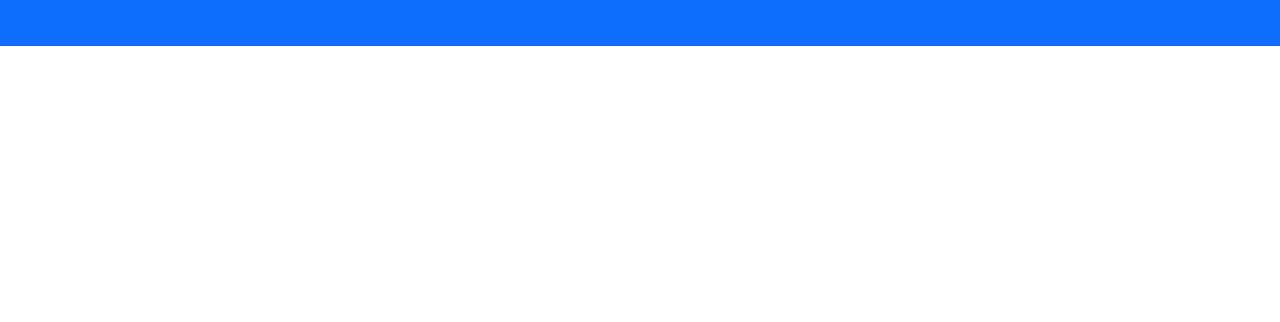
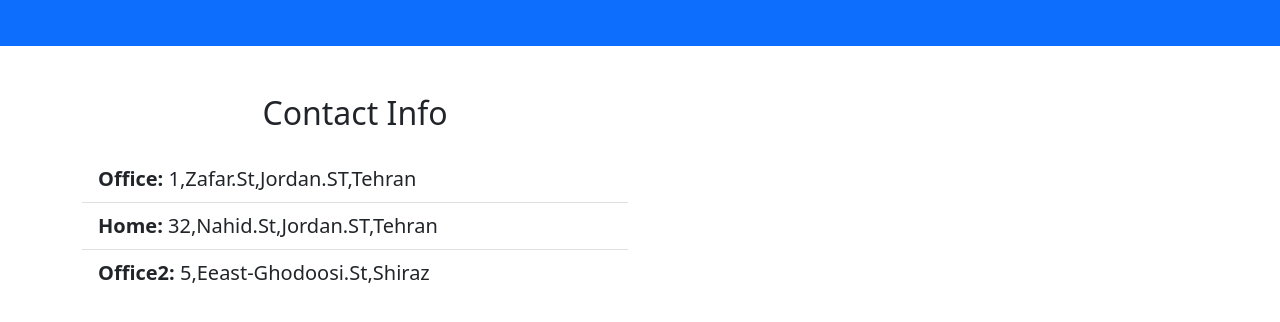
Before and after one commit to hamidzare71/sampleProject, a plain HTML site: page bootstrap/index.html in a window 1280 px wide. Shown: the part 3194-3516 px from the top of the page. Before the commit the page ends 3240 px from the top, so only its background shows below. Drawn offline with nearby package versions, Linux system fonts and the light colour scheme.

Commit message:
contact, no map

```diff
--- a/bootstrap/index.html
+++ b/bootstrap/index.html
@@ -454,6 +454,32 @@
       <!-- end-container -->
     </section>
 
+    <!-- contacts -->
+    <section class="p-5">
+      <div class="container">
+        <div class="row g-4">
+          <div class="col-md">
+            <h2 class="text-center mb-4">Contact Info</h2>
+            <ul class="list-group list-group-flush lead">
+              <li class="list-group-item">
+                <span class="fw-bold">Office: </span>1,Zafar.St,Jordan.ST,Tehran
+              </li>
+              <li class="list-group-item">
+                <span class="fw-bold">Home: </span>32,Nahid.St,Jordan.ST,Tehran
+              </li>
+              <li class="list-group-item">
+                <span class="fw-bold">Office2: </span>5,Eeast-Ghodoosi.St,Shiraz
+              </li>
+            </ul>
+          </div>
+
+          <!-- map -->
+          <div class="col-md">
+            <div class="" id="map"></div>
+          </div>
+        </div>
+      </div>
+    </section>
 
     <script
       src="https://cdn.jsdelivr.net/npm/bootstrap@5.0.2/dist/js/bootstrap.bundle.min.js"
```
